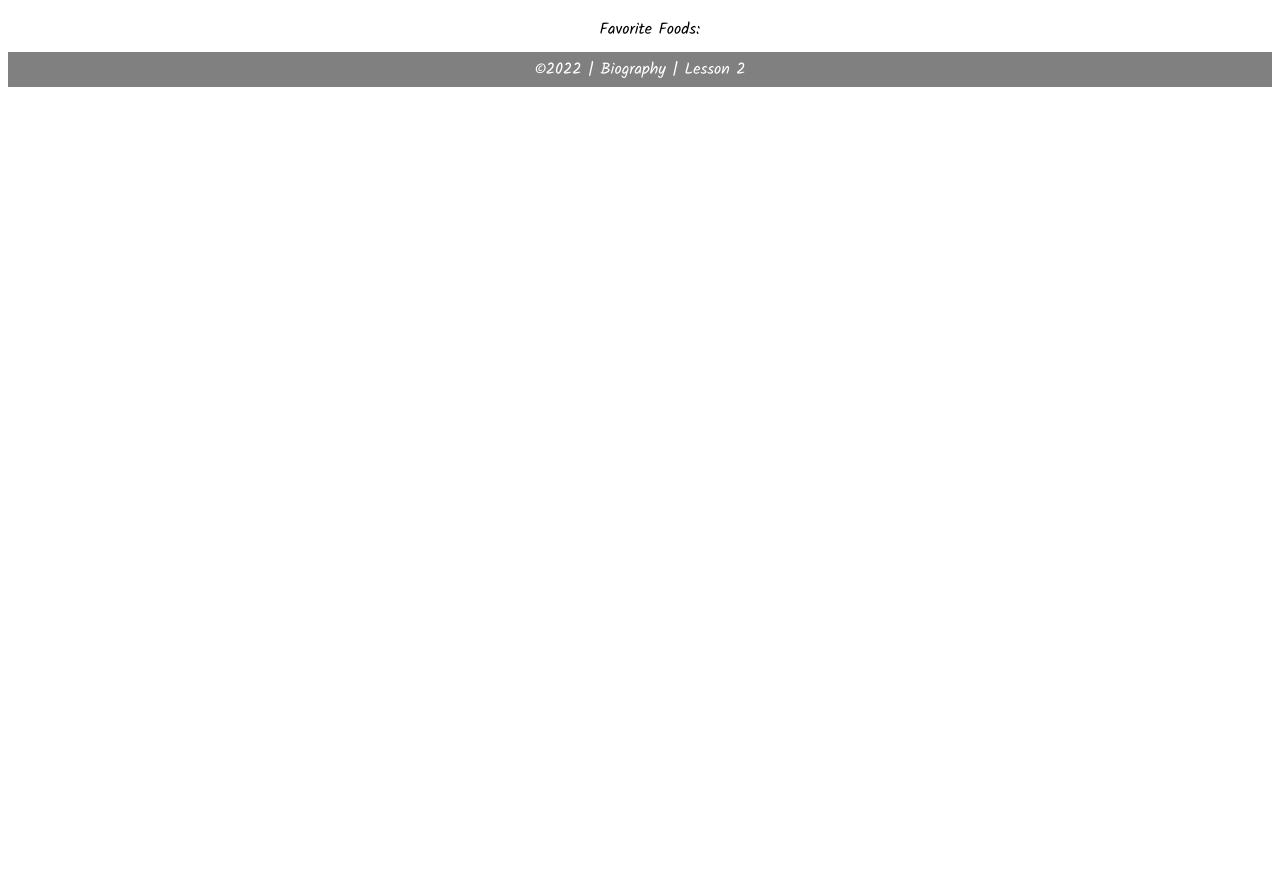
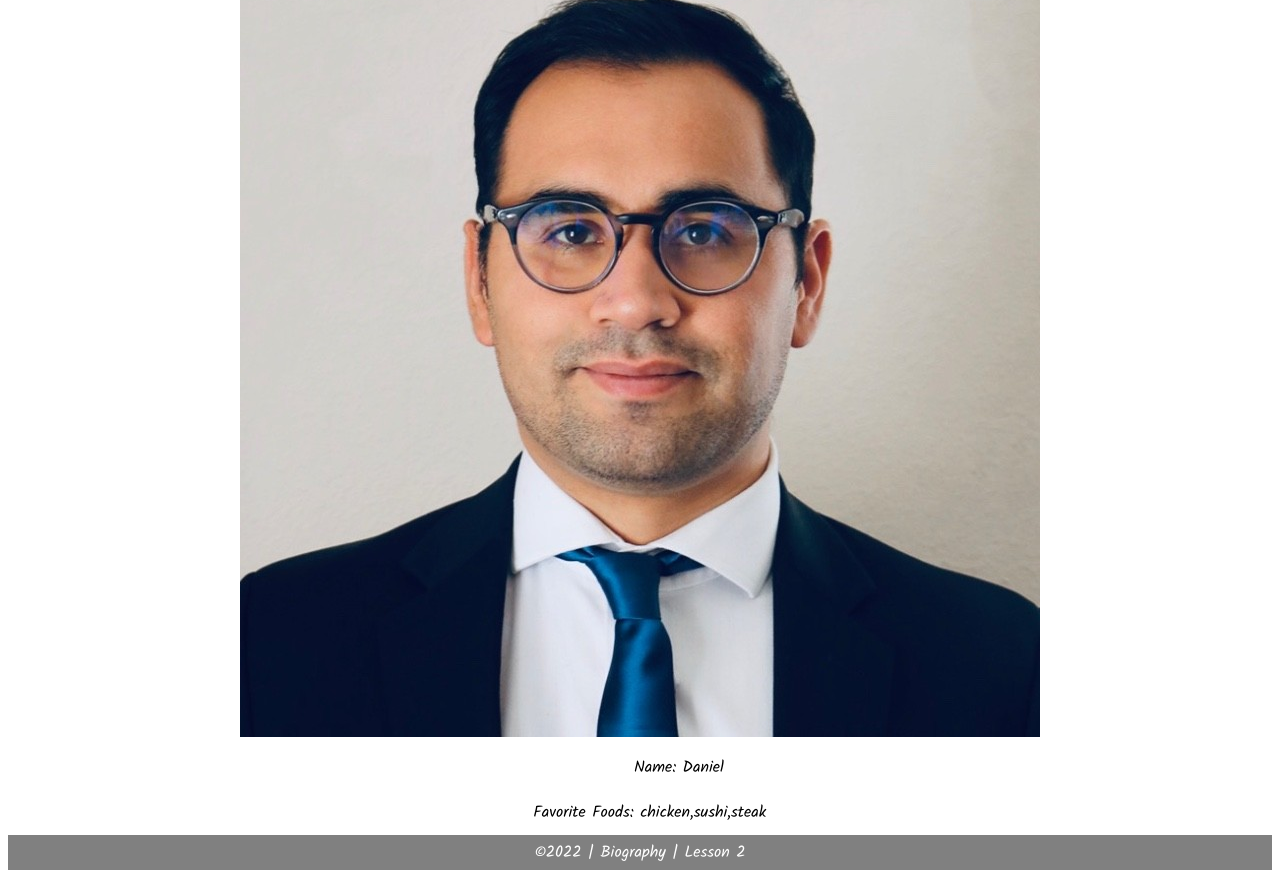
Before and after one commit to iodaniel/cse121b, a plain HTML site: page task2.html in a window 1280 px wide. Shown: the part 210-1088 px from the top of the page. Before the commit the page ends 800 px from the top, so only its background shows below. Drawn offline with Linux system fonts and the light colour scheme.

Commit message:
update picture and foods

```diff
--- a/task2.html
+++ b/task2.html
@@ -30,7 +30,7 @@
             </div>
             <div>
                 <label>Favorite Foods:</label>
-                <span id="food"></span>
+                <span id="foods"></span>
             </div>
         </section>
     </main>
```
Also changed, not shown: images/daniel.jpg (added).
